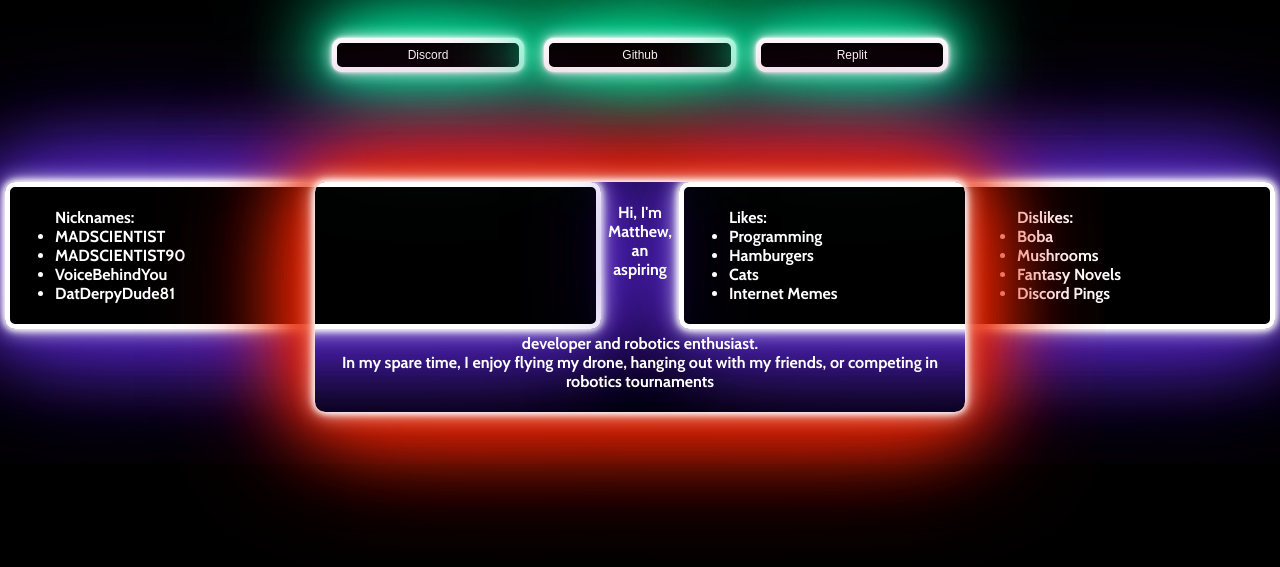
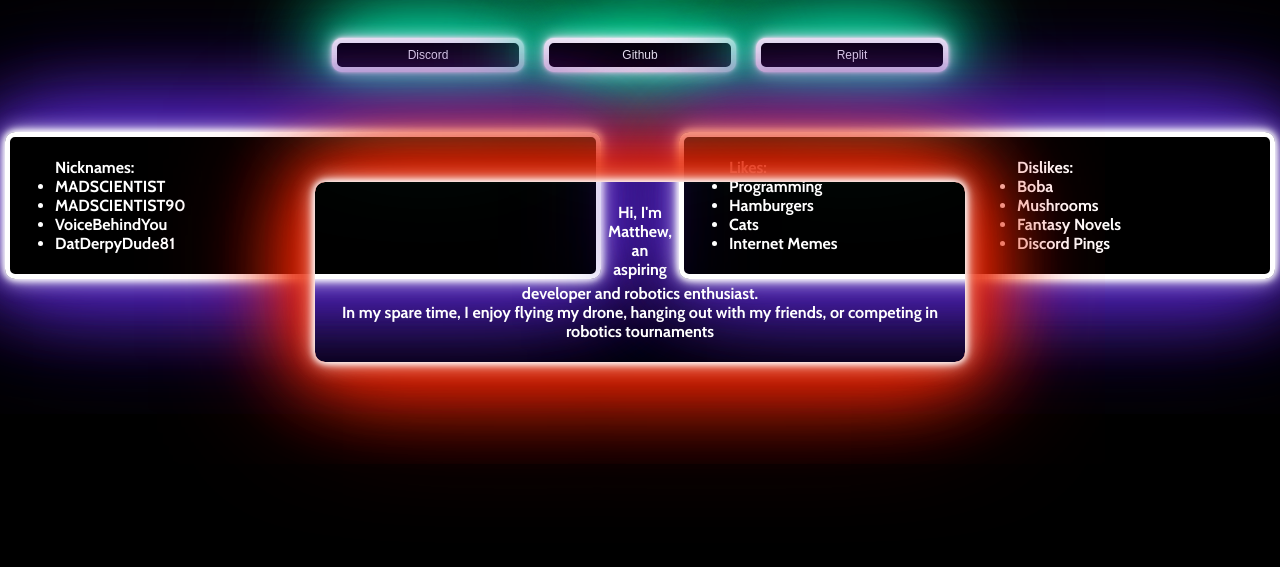
Before and after one commit to DatDerpyDude81/DatDerpyDude81.github.io, a website: page index.html in a window 1280 px wide. Shown: the part 71-638 px from the top of the page. Drawn offline with nearby package versions, Linux system fonts and the light colour scheme.

Commit message:
Update style.css
Signed-off-by: DatDerpyDude81 <94875449+DatDerpyDude81@users.noreply.github.com>

```diff
--- a/style.css
+++ b/style.css
@@ -159,7 +159,7 @@ html{
   text-align:left;
   padding:5px;
   margin:5px;
-  margin-top: 100px;
+  margin-top: 50px;
   border-style: solid;
   border-width:5px;
   border-color:white;
@@ -181,7 +181,7 @@ html{
   text-align:left;
   padding:5px;
   margin:5px;
-  margin-top: 100px;
+  margin-top: 50px;
   border-style: solid;
   border-width:5px;
   border-color:white;
```
